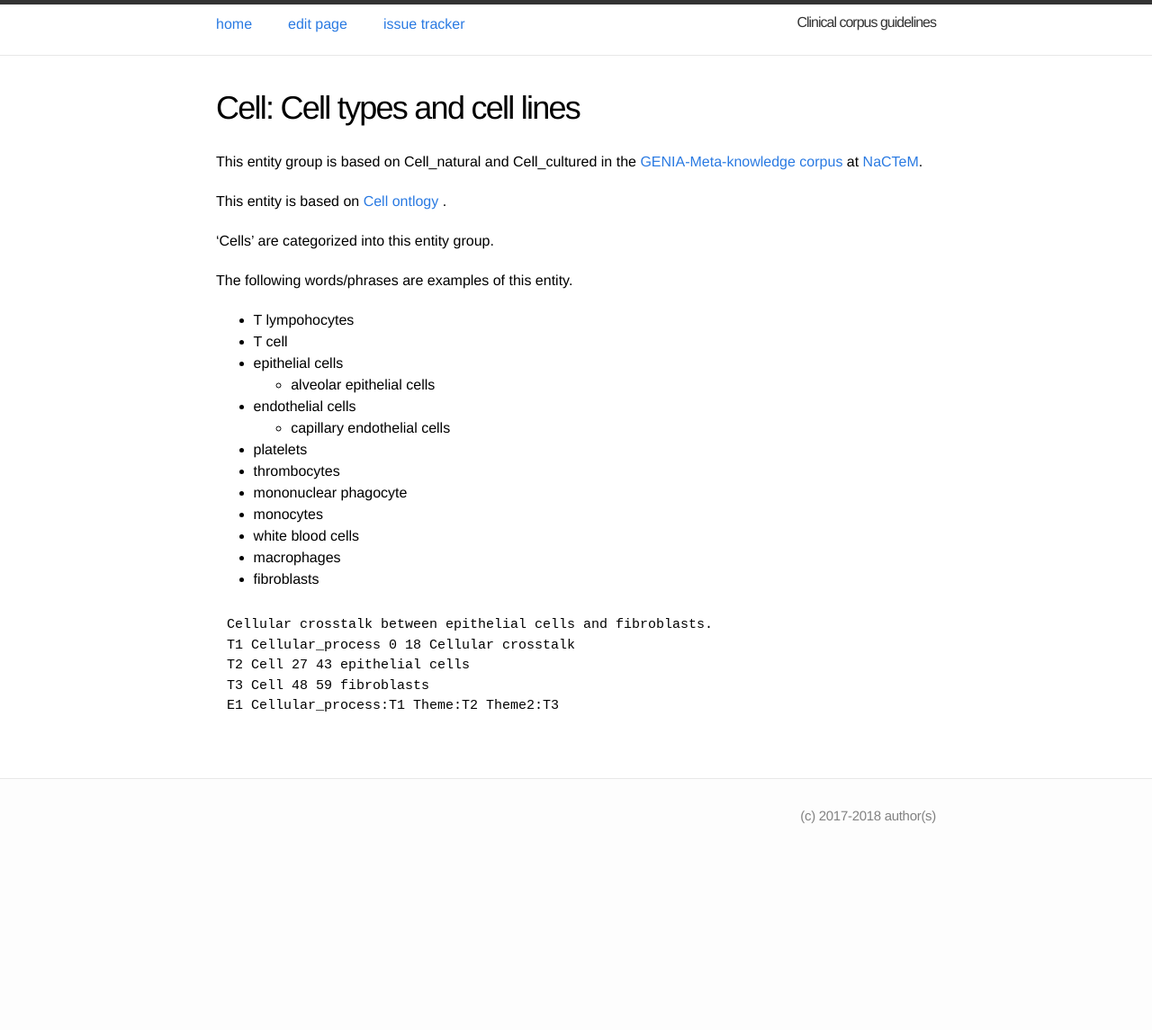
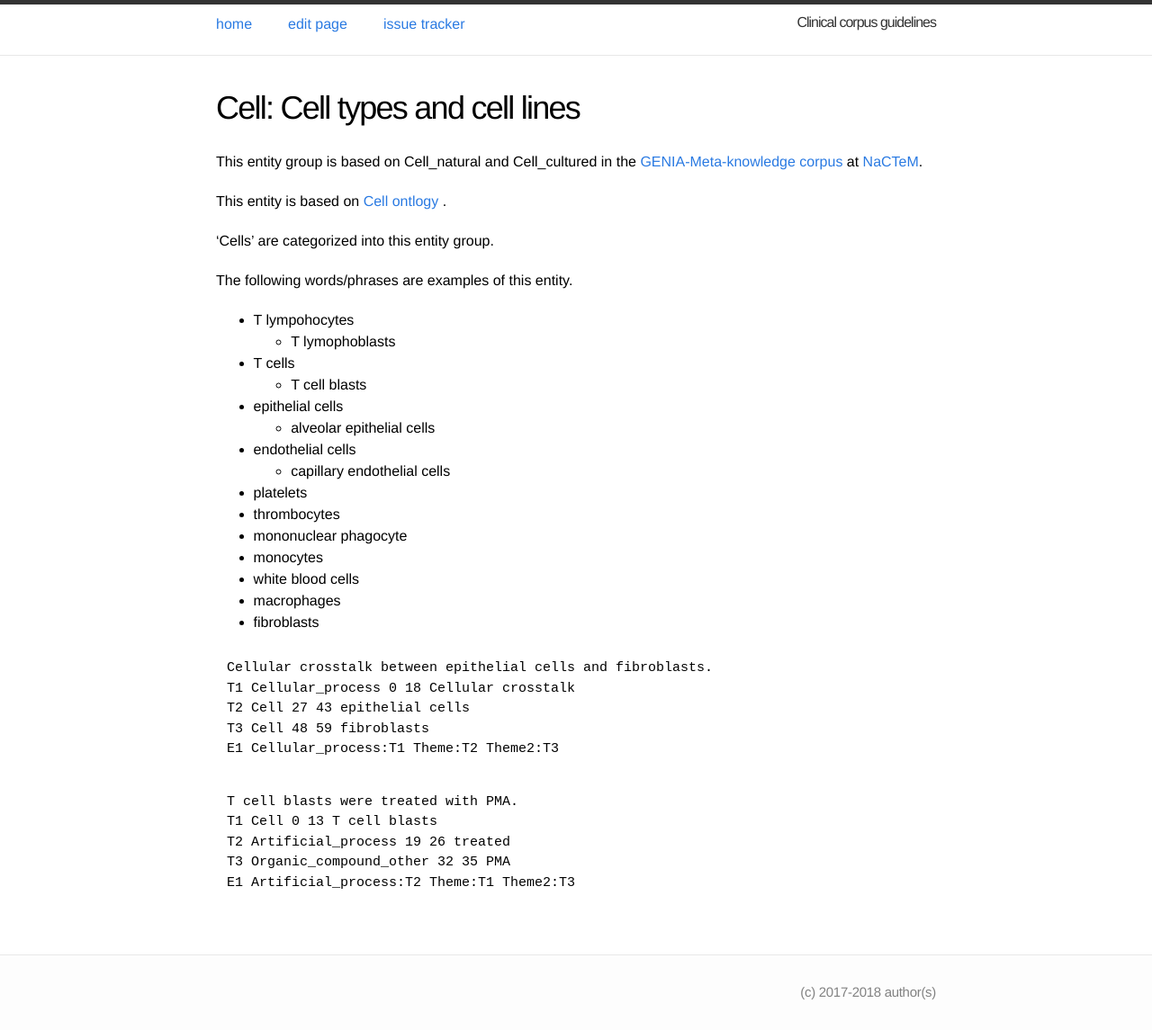
Before and after one commit to ezcatdb/clinicalcorpus-guidelines, a Jekyll site: the page built from _entity/Cell.md, in a window 1280 px wide. Shown: the whole page at 90% size. Built offline with Jekyll 4.4.1, drawn with Linux system fonts in a browser that asks for light colours; before the commit the page ends 948 px from its top, so only the background shows below that.

Commit message:
Modification to  _entity/Cell.md, to include additional phrases, and a sample sentence in ann format. Modification to _entity/Organic_compound_other.md, to include a sample sentence in ann format.

```diff
--- a/_entity/Cell.md
+++ b/_entity/Cell.md
@@ -16,7 +16,9 @@ Cell ontlogy
 
 The following words/phrases are examples of this entity.
 - T lympohocytes
-- T cell
+  - T lymophoblasts
+- T cells
+  - T cell blasts
 - epithelial cells
   - alveolar epithelial cells
 - endothelial cells
@@ -36,6 +38,13 @@ T2 Cell 27 43 epithelial cells
 T3 Cell 48 59 fibroblasts
 E1 Cellular_process:T1 Theme:T2 Theme2:T3
 ~~~
+~~~ann
+T cell blasts were treated with PMA.
+T1 Cell 0 13 T cell blasts
+T2 Artificial_process 19 26 treated
+T3 Organic_compound_other 32 35 PMA
+E1 Artificial_process:T2 Theme:T1 Theme2:T3
+~~~
 
 
 <!-- details -->
```
Also changed, not shown: _entity/Organic_compound_other.md (+7 -0 lines).
